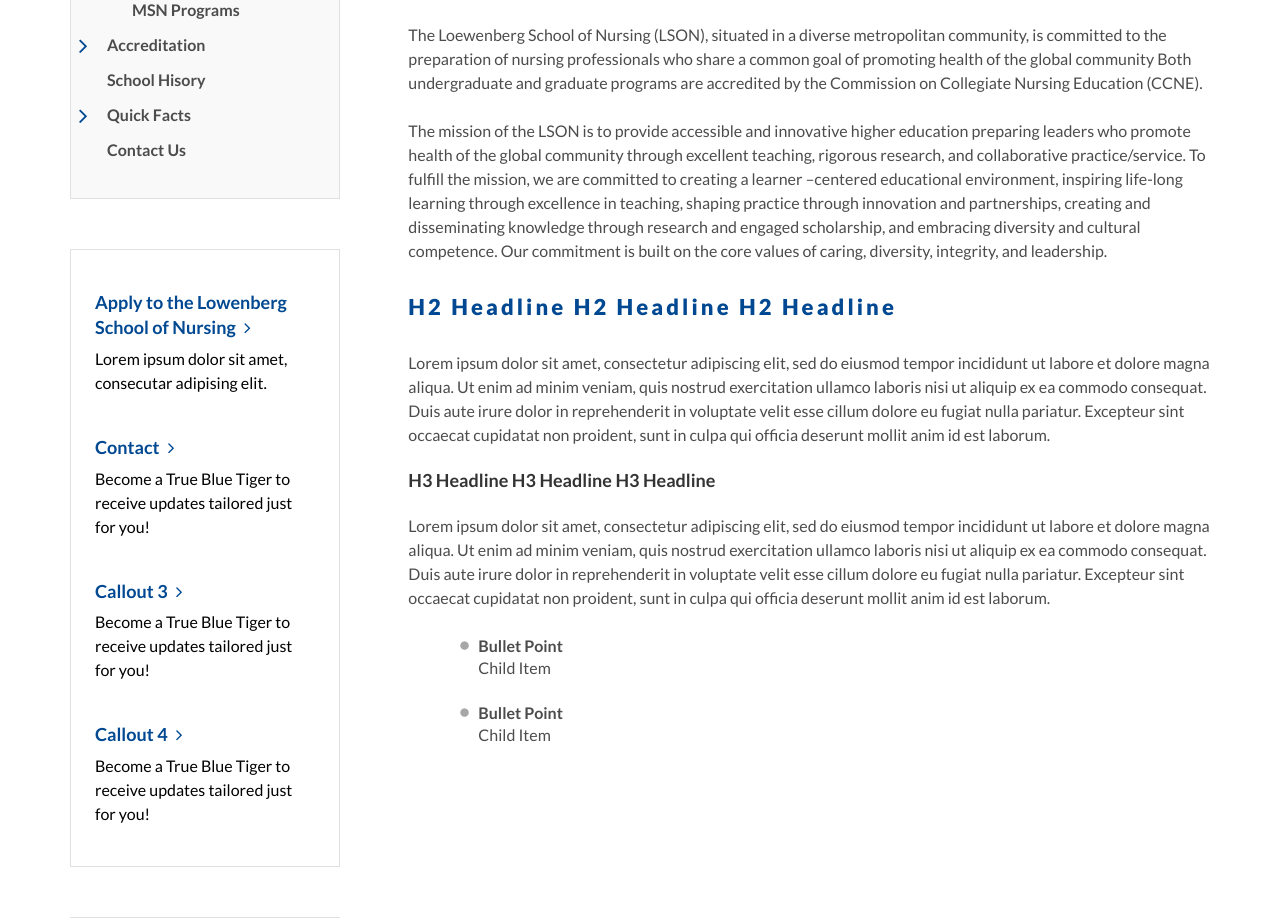
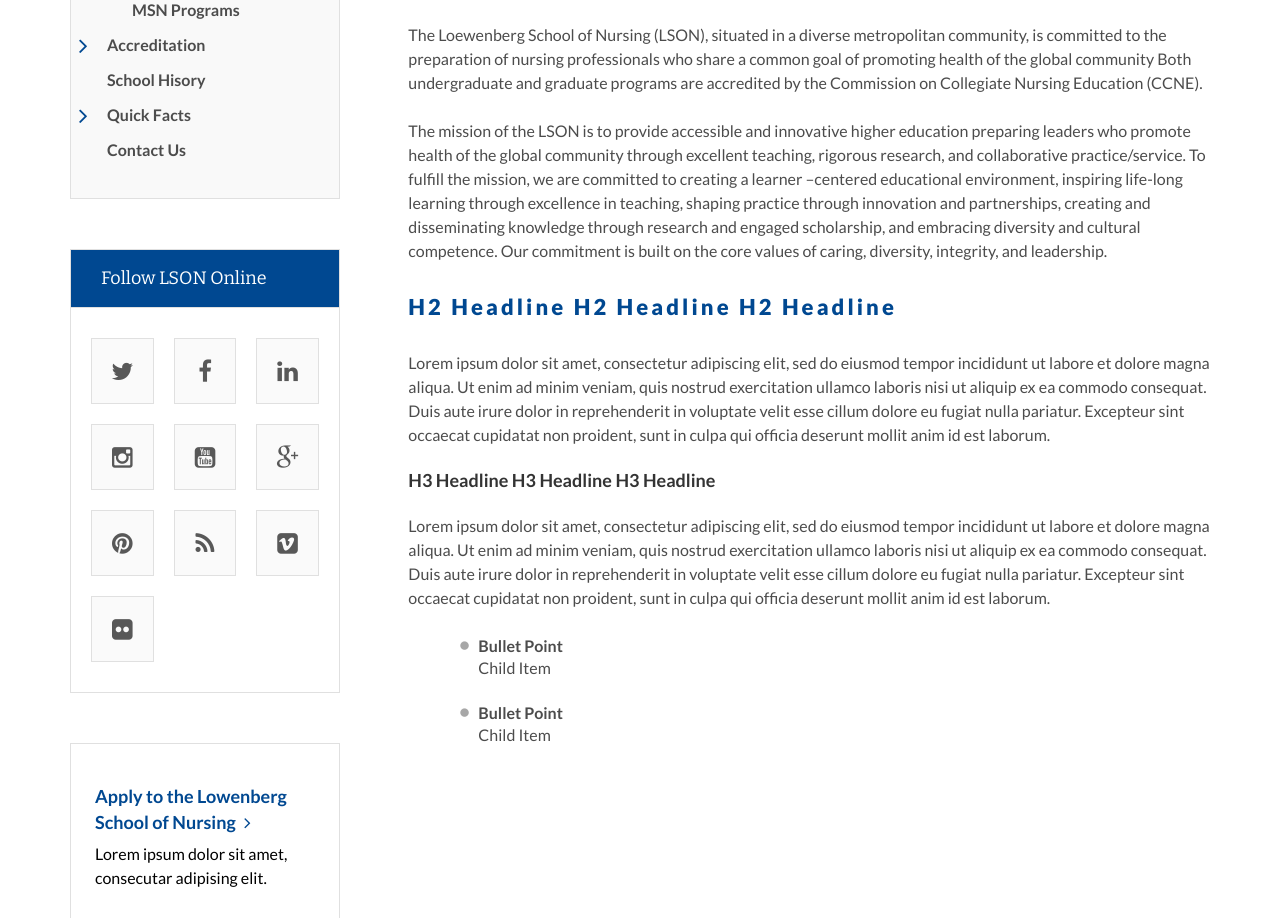
Before and after one commit to UniversityOfMemphisWeb/memphis.edu_templates, a PHP site: template resources/views/microsite-subpage.html.twig in a window 1280 px wide. Shown: the part 653-1571 px from the top of the page. Run offline with PHP 8.4, Linux system fonts and the light colour scheme; the template is opened without the code that fills it, so the values that code supplies are empty; some libraries are stand-ins or nearby versions; some web fonts are replaced.

Commit message:
Added social widget to left sidebar on microsite subpages.

```diff
--- a/resources/views/microsite-subpage.html.twig
+++ b/resources/views/microsite-subpage.html.twig
@@ -191,6 +191,44 @@
                                 </div>
                             </div>
 
+                            <div class="sidebar--box sidebar--box__border">
+
+                                <div class="sidebar--box__title">Follow LSON Online</div>
+                                <div class="row icon--socialmedia sidebar--socialmedia">
+                                    <div class="col-md-8 col-xs-5">
+                                        <a class="icon--socialmedia__twitter" href="#"><span class="visuallyhidden">Twitter</span></a>
+                                    </div>
+                                    <div class="col-md-8 col-xs-5">
+                                        <a class="icon--socialmedia__facebook" href="#"><span class="visuallyhidden">Facebook</span></a>
+                                    </div>
+                                    <div class="col-md-8 col-xs-5">
+                                        <a class="icon--socialmedia__linkedin" href="#"><span class="visuallyhidden">LinkedIn</span></a>
+                                    </div>
+                                    <div class="col-md-8 col-xs-5">
+                                        <a class="icon--socialmedia__instagram" href="#"><span class="visuallyhidden">Instagram</span></a>
+                                    </div>
+                                    <div class="col-md-8 col-xs-5">
+                                        <a class="icon--socialmedia__youtube" href="#"><span class="visuallyhidden">YouTube</span></a>
+                                    </div>
+                                    <div class="col-md-8 col-xs-5">
+                                        <a class="icon--socialmedia__google-plus" href="#"><span class="visuallyhidden">Google+</span></a>
+                                    </div>
+                                    <div class="col-md-8 col-xs-5">
+                                        <a class="icon--socialmedia__pinterest" href="#"><span class="visuallyhidden">Pinterest</span></a>
+                                    </div>
+                                    <div class="col-md-8 col-xs-5">
+                                        <a class="icon--socialmedia__rss" href="#"><span class="visuallyhidden">RSS</span></a>
+                                    </div>
+                                    <div class="col-md-8 col-xs-5">
+                                        <a class="icon--socialmedia__vimeo" href="#"><span class="visuallyhidden">Vimeo</span></a>
+                                    </div>
+                                    <div class="col-md-8 col-xs-5">
+                                        <a class="icon--socialmedia__flickr" href="#"><span class="visuallyhidden">Flickr</span></a>
+                                    </div>
+                                </div>
+
+                            </div>
+
                             <div class="boxes--border">
                                 <div class="boxes row">
                                     <div class="box col-xs-20 col-xs-offset-2 col-sm-10 col-sm-offset-1 col-md-20 col-md-offset-2">
```
